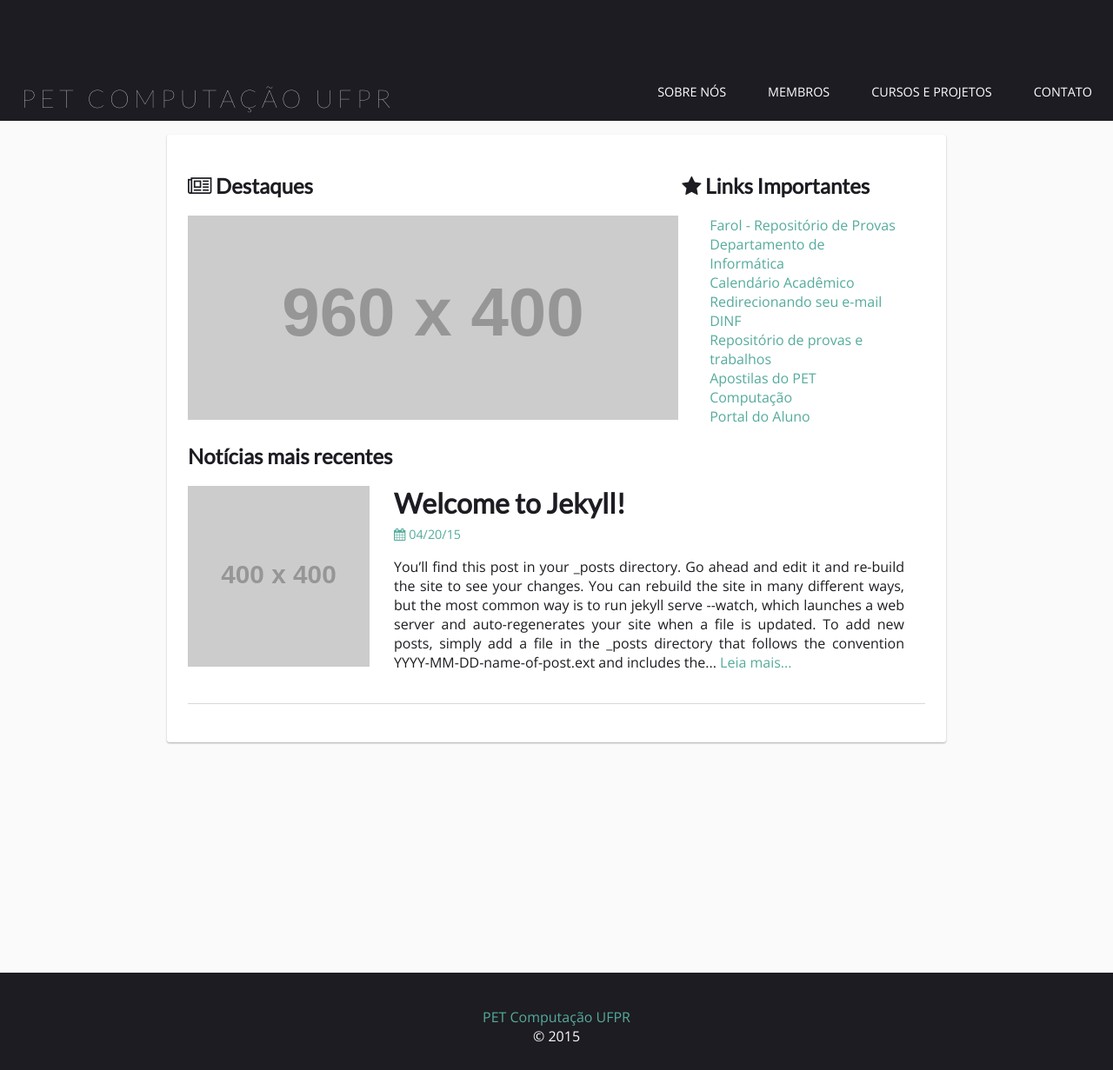
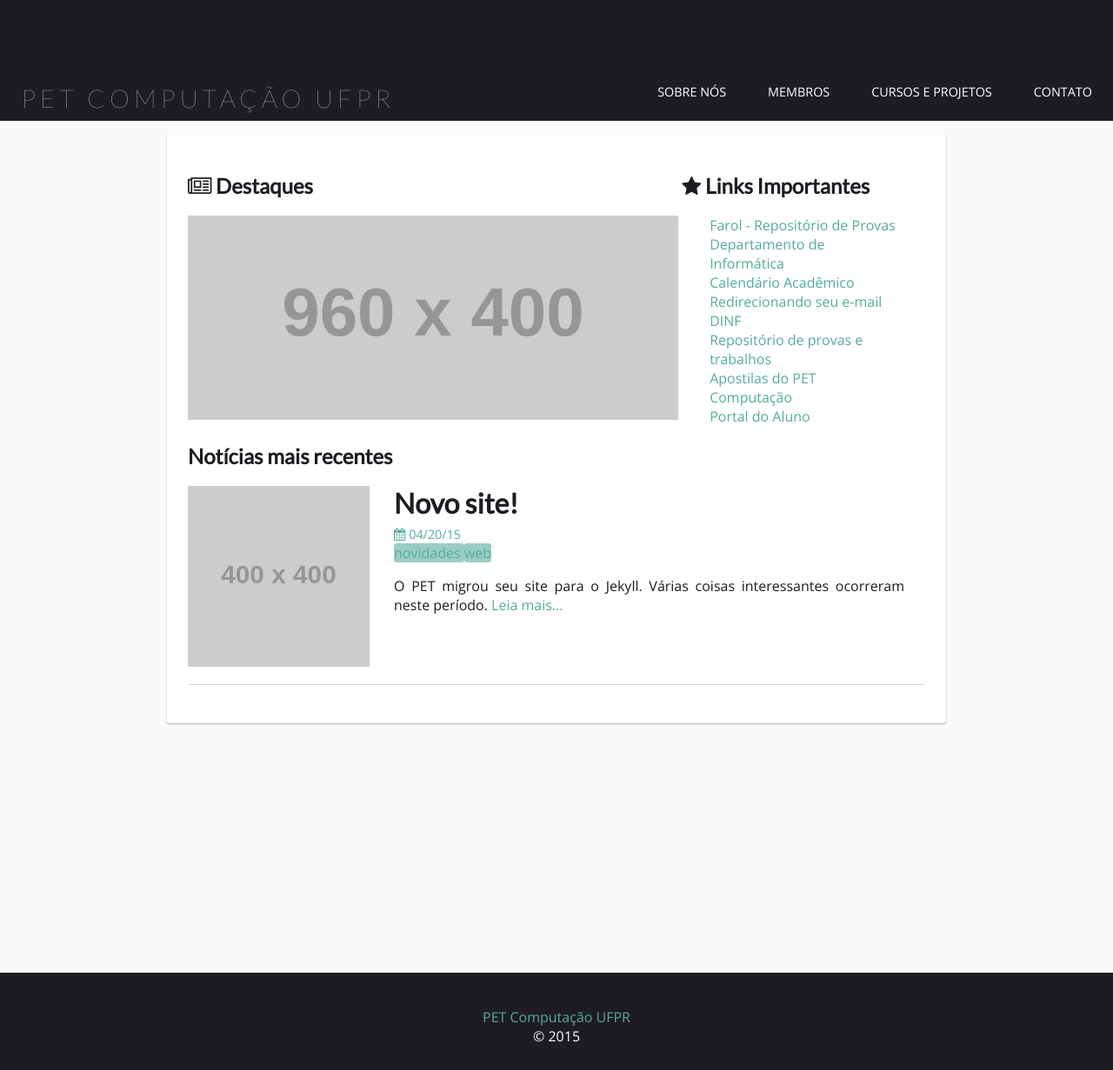
Before and after one commit to abovs/petcomputacaoufpr.github.io, a Jekyll site: the page built from pet/index.html, in a window 1280 px wide. Shown: the whole page at 87% size. Built offline with Jekyll 4.4.1, drawn with Linux system fonts in a browser that asks for light colours; nearby versions of some CDN libraries; the list of posts is cut into pages by our own code.

Commit message:
Add plugin Jekyll-tagging para criar pgs p/ tags
Adiconado plugin e um layout básico para páginas de tags

```diff
--- a/Gemfile
+++ b/Gemfile
@@ -1,2 +1,3 @@
 source 'https://rubygems.org'
 gem 'github-pages'
+gem 'jekyll-tagging'
--- a/_config.yml
+++ b/_config.yml
@@ -22,3 +22,8 @@
         type: "posts"
     values:
         layout: "post"
+
+# Jekyll-Tagging
+tag_page_layout: tag_page
+tag_page_dir: tag
+tag_permalink_style: pretty
--- a/_includes/head.html
+++ b/_includes/head.html
@@ -6,6 +6,6 @@
     <title>{% if page.title %}{{ page.title }}{% else %}{{ site.title }}{% endif %}</title>
     <meta name="description" content="{{ site.description }}">
 
-    <link rel="stylesheet" href="{{ "/bower_components/pet-css/css/style.min.css" | prepend: site.url }}">
+    <link rel="stylesheet" href="{{ "/bower_components/pet-css/css/style.css" | prepend: site.url }}">
     <link rel="canonical" href="{{ page.url | replace:'index.html','' | prepend: site.baseurl | prepend: site.url }}">
 </head>
--- /dev/null
+++ b/_plugins/ext.rb
@@ -0,0 +1 @@
+require 'jekyll/tagging'
--- /dev/null
+++ b/_posts/2015-04-20-novo-site.markdown
@@ -0,0 +1,10 @@
+---
+layout: post
+title:  "Novo site!"
+date:   2015-04-20 17:55:34
+image:  http://placehold.it/400x400/efefef
+tags:
+  - novidades
+  - web
+---
+O PET migrou seu site para o Jekyll. Várias coisas interessantes ocorreram neste período.
--- a/_posts/2015-04-20-welcome-to-jekyll.markdown
+++ /dev/null
@@ -1,25 +0,0 @@
----
-layout: post
-title:  "Welcome to Jekyll!"
-date:   2015-04-20 17:55:34
-categories: jekyll update
----
-You’ll find this post in your `_posts` directory. Go ahead and edit it and re-build the site to see your changes. You can rebuild the site in many different ways, but the most common way is to run `jekyll serve --watch`, which launches a web server and auto-regenerates your site when a file is updated.
-
-To add new posts, simply add a file in the `_posts` directory that follows the convention `YYYY-MM-DD-name-of-post.ext` and includes the necessary front matter. Take a look at the source for this post to get an idea about how it works.
-
-Jekyll also offers powerful support for code snippets:
-
-{% highlight ruby %}
-def print_hi(name)
-  puts "Hi, #{name}"
-end
-print_hi('Tom')
-#=> prints 'Hi, Tom' to STDOUT.
-{% endhighlight %}
-
-Check out the [Jekyll docs][jekyll] for more info on how to get the most out of Jekyll. File all bugs/feature requests at [Jekyll’s GitHub repo][jekyll-gh]. If you have questions, you can ask them on [Jekyll’s dedicated Help repository][jekyll-help].
-
-[jekyll]:      http://jekyllrb.com
-[jekyll-gh]:   https://github.com/jekyll/jekyll
-[jekyll-help]: https://github.com/jekyll/jekyll-help
--- a/pet/index.html
+++ b/pet/index.html
@@ -29,7 +29,7 @@
 
     {% for post in paginator.posts %}
     <article class="post section row">
-        <img class="col-1-4" src="http://placehold.it/400x400/efefef">
+        <img class="col-1-4" src="{{ post.image }}">
         <div class="col-3-4 padding-horizontal">
             <h1 class="post-title no-margin">{{ post.title }}</h1>
             <span class="post-time">
@@ -37,6 +37,13 @@
                     <i class="fa fa-calendar"></i> {{ post.date | date: "%D" }}
                 </a>
             </span>
+            <div>
+                {% for tag in post.tags %}
+                <span class="tag">
+                    <a href="/tag/{{tag}}">{{tag}}</a>
+                </span>
+                {% endfor %}
+            </div>
             <div class="post-content">
                 <p>
                     {{ post.content | strip_html | truncatewords:75 }}
```
Also changed, not shown: _layouts/tag_page.html (added, +13 -0 lines), Gemfile.lock, bower_components/pet-css/css/style.css, 1 other file.
